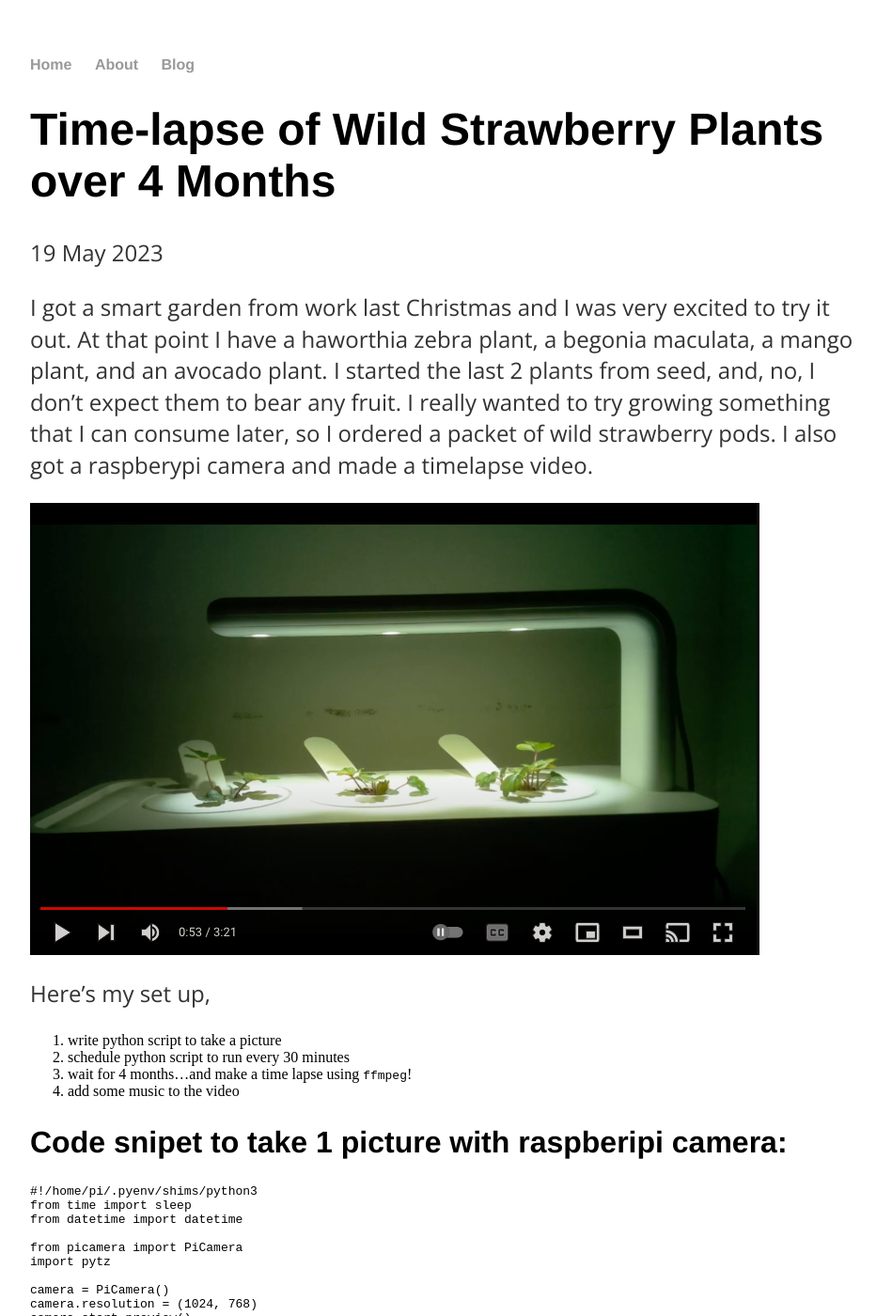
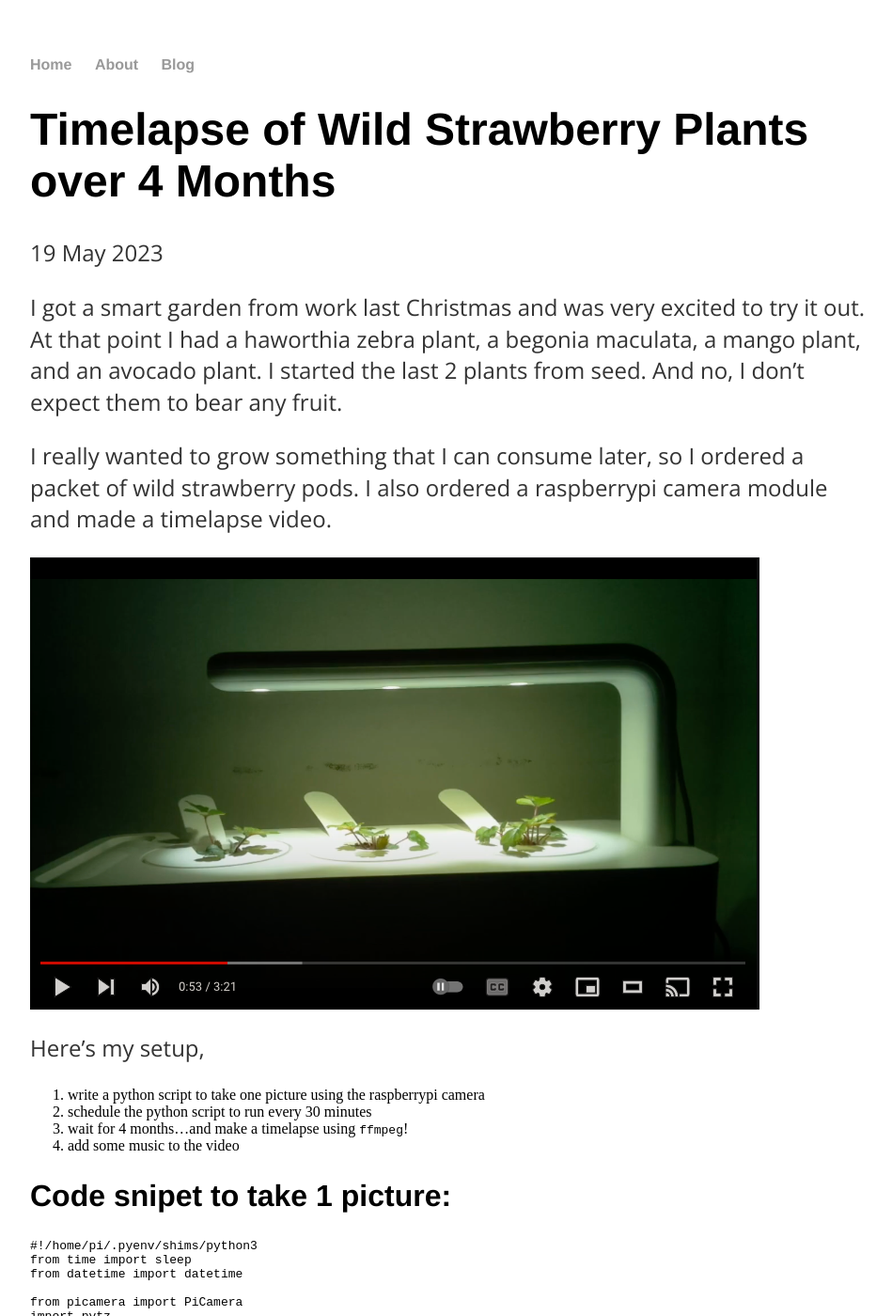
Before and after one commit to zij212/zij212.github.io, a Jekyll site: the page built from _posts/2023-05-19-wild-strawberry-time-lapse.md, in a window 1280 px wide and 1400 px high. Shown: the whole window at 94% size, without its empty margins (160-1109 px from the left). Built offline with Jekyll 4.4.1, drawn with Linux system fonts in a browser that asks for light colours; comment, search, counter and statistics services are not loaded; some of the changed text lies outside the part shown.

Commit message:
minor changes

````diff
--- a/_posts/2023-05-19-wild-strawberry-time-lapse.md
+++ b/_posts/2023-05-19-wild-strawberry-time-lapse.md
@@ -1,21 +1,23 @@
 ---
 layout: post
-title: "Time-lapse of Wild Strawberry Plants over 4 Months"
+title: "Timelapse of Wild Strawberry Plants over 4 Months"
 date: 2023-05-19
 ---
 
-I got a smart garden from work last Christmas and I was very excited to try it out. At that point I have a haworthia zebra plant, a begonia maculata, a mango plant, and an avocado plant. I started the last 2 plants from seed, and, no, I don't expect them to bear any fruit. I really wanted to try growing something that I can consume later, so I ordered a packet of wild strawberry pods. I also got a raspberypi camera and made a timelapse video.
+I got a smart garden from work last Christmas and was very excited to try it out. At that point I had a haworthia zebra plant, a begonia maculata, a mango plant, and an avocado plant. I started the last 2 plants from seed. And no, I don't expect them to bear any fruit.
+
+I really wanted to grow something that I can consume later, so I ordered a packet of wild strawberry pods. I also ordered a raspberrypi camera module and made a timelapse video.
 
 [![demo_video]({{site.url}}/img/wild_strawberry_youtube_thumbnail.png)](https://youtu.be/htmcwLssEDY)
 
-Here's my set up,
-1. write python script to take a picture
-2. schedule python script to run every 30 minutes
-3. wait for 4 months...and make a time lapse using `ffmpeg`!
+Here's my setup,
+1. write a python script to take one picture using the raspberrypi camera
+2. schedule the python script to run every 30 minutes
+3. wait for 4 months...and make a timelapse using `ffmpeg`!
 4. add some music to the video
 
 
-## Code snipet to take 1 picture with raspberipi camera:
+## Code snipet to take 1 picture:
 
 ```py
 #!/home/pi/.pyenv/shims/python3
````
Also changed, not shown: other parts of _posts/2023-05-19-wild-strawberry-time-lapse.md (+3 -3 lines), _posts/2023-10-27-yellow-mini-tomato-timelapse.md (+2 -2 lines), img/yellow_mini_tomato_youtube_thumbnail.jpg.
